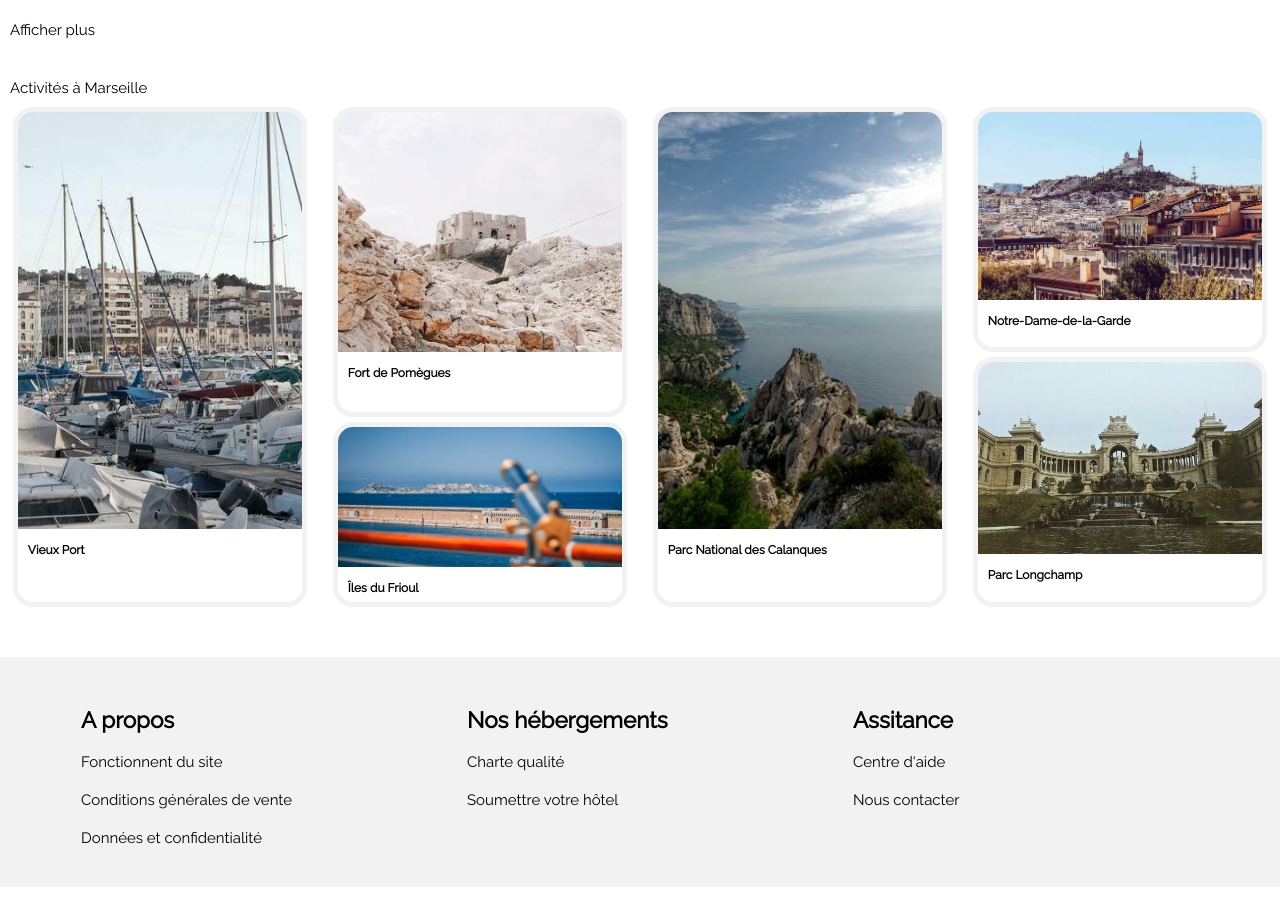
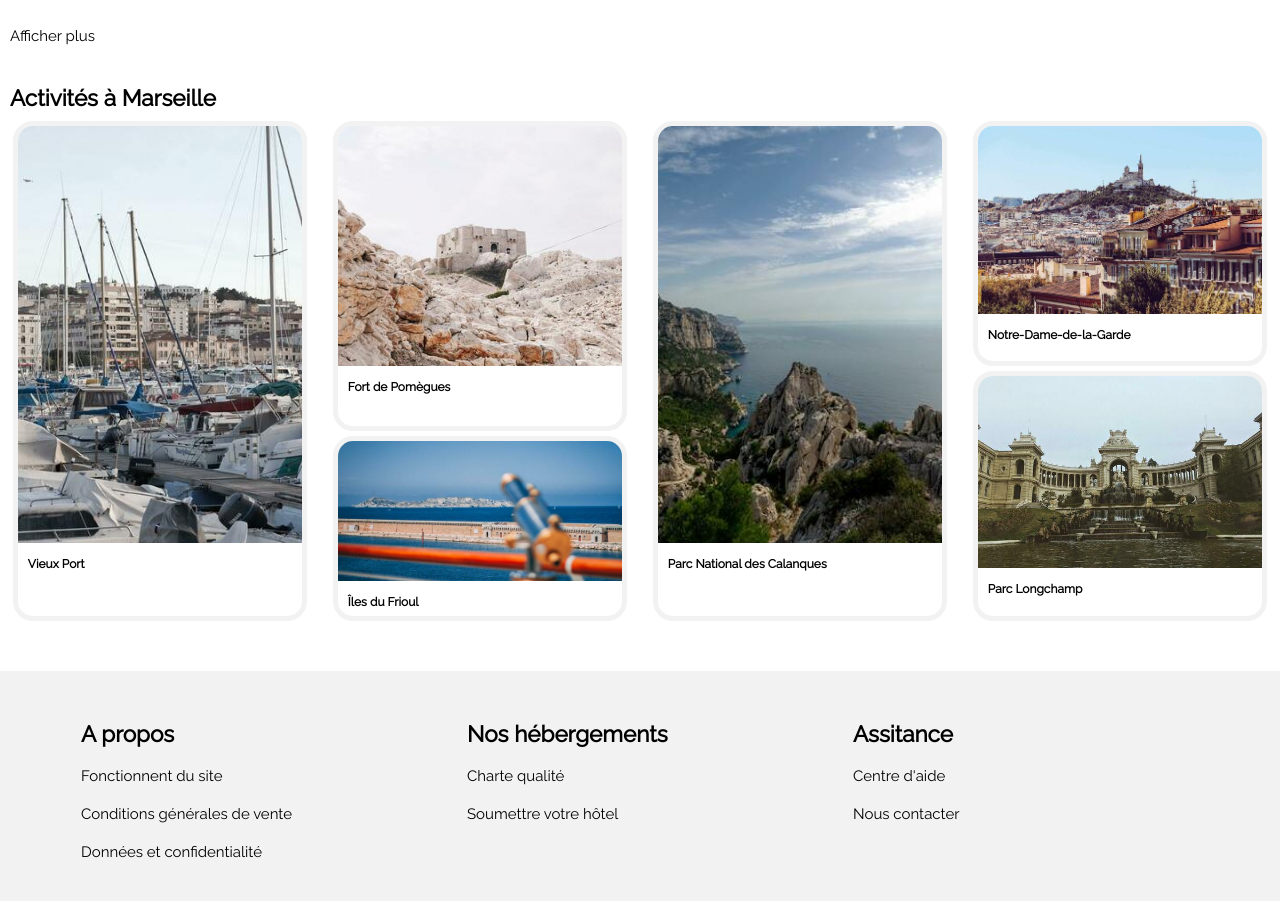
Before and after one commit to HUNGHUYNH-prestige/hebergement-projet-2, a plain HTML site: page index.html in a window 1280 px wide. Shown: the part 1444-2345 px from the top of the page. Drawn offline with Linux system fonts and the light colour scheme.

Commit message:
modif h1 et h2

```diff
--- a/index.html
+++ b/index.html
@@ -112,7 +112,8 @@
 
         <section class="Hébergements-à-Marseille" id="hebergementsamarseille">
 
-            <header class="header-hebergements"><h2 class="titre-hebergements-marseille">Hébergements à Marseille</h2></header>
+            <header class="header-hebergements">
+                <h2 class="titre-hebergements-marseille">Hébergements à Marseille</h2></header>
 
             <!--Bloc image 1-->
             <figure class="hotel-a-marseille">
@@ -260,7 +261,7 @@
 
             <header class="container-titre-icone-populaire">
 
-                <div class="titre-plus-populaire">Les plus populaires</div>
+                <h2 class="titre-plus-populaire">Les plus populaires</h2>
 
                 <p class="icone-populaire"><i class="fas fa-chart-line"></i></p>
 
@@ -344,7 +345,8 @@
         <!--Deuxième Section : Activités--> <!-- 6 images -->
         <section class="Activités-à-Marseille" id="activitesamarseille">
 
-            <header class="header-activites"><div class="titre-activites-marseilles">Activités à Marseille</div></header>
+            <header class="header-activites">
+                <h2 class="titre-activites-marseilles">Activités à Marseille</h2></header>
 
             <div class="lego1"><!-- bloc pour images 10 et 13 -->
 
@@ -462,7 +464,7 @@
         <footer class="footer-page">
 
             <section class="footer-cadre">
-                <h1 class="footer-titre">A propos</h1>
+                <h2 class="footer-titre">A propos</h2>
                 <ul class="footer-services">
                     <li class="service-unite"><a href="#">Fonctionnent du site</a></li>
                     <li class="service-unite"><a href="#">Conditions générales de vente</a></li>
@@ -472,7 +474,7 @@
 
 
             <section class="footer-cadre">
-                <h1 class="footer-titre">Nos hébergements</h1>
+                <h2 class="footer-titre">Nos hébergements</h2>
                 <ul class="footer-services">
                     <li class="service-unite"><a href="#">Charte qualité</a></li>
                     <li class="service-unite"><a href="#">Soumettre votre hôtel</a></li>
@@ -481,7 +483,7 @@
 
 
             <section class="footer-cadre">
-                <h1 class="footer-titre">Assitance</h1>
+                <h2 class="footer-titre">Assitance</h2>
                 <ul class="footer-services">
                     <li class="service-unite"><a href="#">Centre d'aide</a></li>
                     <li class="service-unite"><a href="#">Nous contacter</a></li>
```
